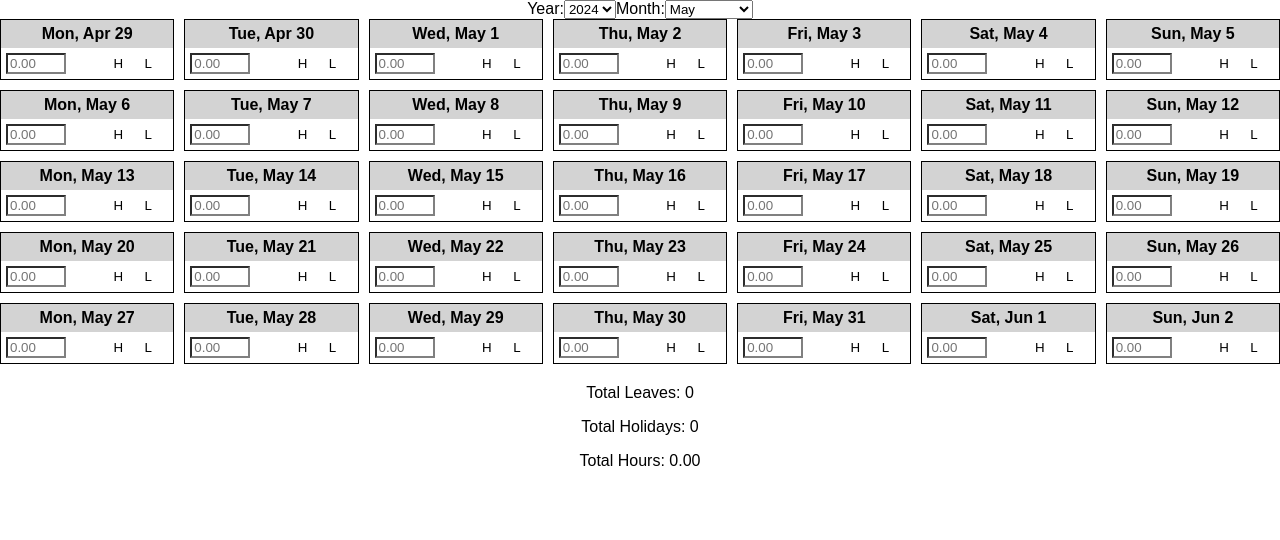
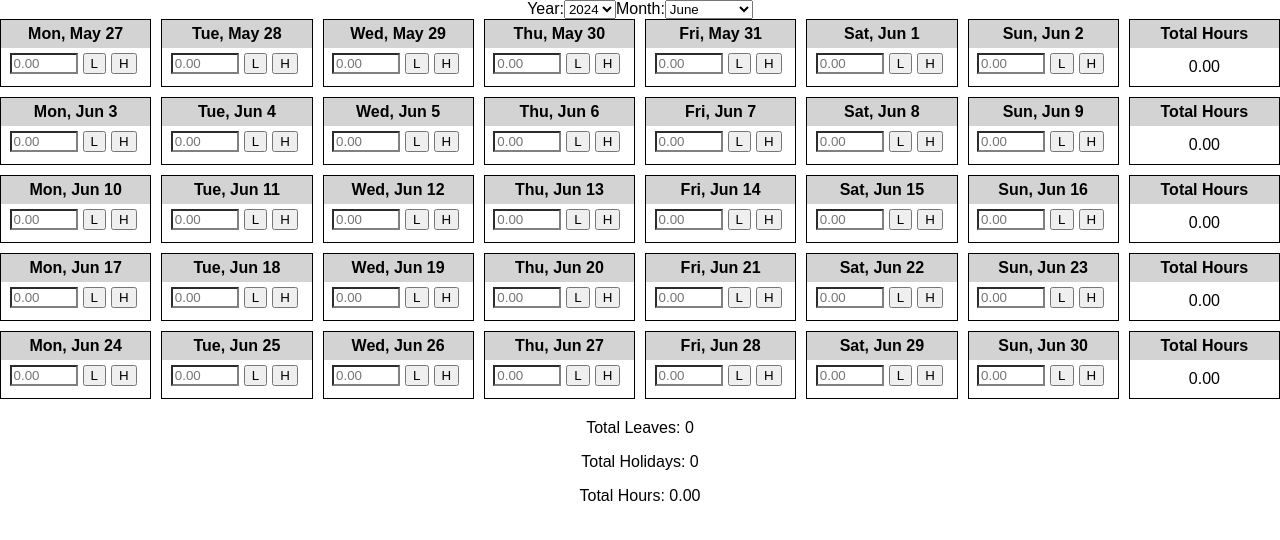
Before and after one commit to MukulRane/holiday-leaves-counter, a React (Create React App) app: page / in a window 1280 px wide. Shown: the top 540 px of the page. Built offline with nearby package versions, Linux system fonts and the light colour scheme.

Commit message:
Same date should get same data

```diff
--- a/src/App.css
+++ b/src/App.css
@@ -9,7 +9,7 @@
 
 .calendar {
   display: grid;
-  grid-template-columns: repeat(7, 1fr);
+  grid-template-columns: repeat(8, 1fr);
   gap: 10px;
 }
 
@@ -40,3 +40,7 @@ input {
 button {
   margin-right: 5px;
 }
+
+.total-hours {
+  padding: 5px;
+}
--- a/src/App.js
+++ b/src/App.js
@@ -6,22 +6,15 @@ import './App.css';
 
 const App = () => {
   const [year, setYear] = useState(2024);
-  const [month, setMonth] = useState(4); // May is month 4 (0-indexed)
+  const [month, setMonth] = useState(5); // May is month 5 (0-indexed)
   const [days, setDays] = useState([]);
-  const [monthData, setMonthData] = useState({});
 
   useEffect(() => {
-    const key = `${year}-${month}`;
-    if (monthData[key]) {
-      setDays(generateDays(year, parseInt(month), monthData));
-    } else {
-      const newDays = generateDays(year, parseInt(month), monthData);
-      setMonthData((prevData) => ({ ...prevData, [key]: newDays }));
-      setDays(newDays);
-    }
+    const newDays = generateDays(year, parseInt(month));
+    setDays(newDays);
   }, [year, month]);
 
-  const generateDays = (year, month, existingData = {}) => {
+  const generateDays = (year, month) => {
     const daysArray = [];
     const firstDayOfMonth = new Date(year, month, 1).getDay();
     const daysInMonth = new Date(year, month + 1, 0).getDate();
@@ -39,15 +32,15 @@ const App = () => {
     const prevMonthLastDate = new Date(prevMonthYear, prevMonth + 1, 0).getDate();
     for (let i = prevMonthLastDate - startDay + 1; i <= prevMonthLastDate; i++) {
       const date = new Date(prevMonthYear, prevMonth, i);
-      const existingDay = findExistingDay(existingData, date);
-      daysArray.push(existingDay || { name: date.toLocaleString('en-us', { weekday: 'short' }), date, status: '', hours: '' });
+      const storedDay = JSON.parse(localStorage.getItem(date.toString())) || { name: date.toLocaleString('en-us', { weekday: 'short' }), date: date.toString(), status: '', hours: '' };
+      daysArray.push(storedDay);
     }
 
     // Current month days
     for (let i = 1; i <= daysInMonth; i++) {
       const date = new Date(year, month, i);
-      const existingDay = findExistingDay(existingData, date);
-      daysArray.push(existingDay || { name: date.toLocaleString('en-us', { weekday: 'short' }), date, status: '', hours: '' });
+      const storedDay = JSON.parse(localStorage.getItem(date.toString())) || { name: date.toLocaleString('en-us', { weekday: 'short' }), date: date.toString(), status: '', hours: '' };
+      daysArray.push(storedDay);
     }
 
     // Fill the remaining cells with the next month's days if needed
@@ -55,48 +48,25 @@ const App = () => {
     let nextMonthDay = 1;
     while (daysArray.length < totalCells) {
       const date = new Date(nextMonthYear, nextMonth, nextMonthDay++);
-      const existingDay = findExistingDay(existingData, date);
-      daysArray.push(existingDay || { name: date.toLocaleString('en-us', { weekday: 'short' }), date, status: '', hours: '' });
+      const storedDay = JSON.parse(localStorage.getItem(date.toString())) || { name: date.toLocaleString('en-us', { weekday: 'short' }), date: date.toString(), status: '', hours: '' };
+      daysArray.push(storedDay);
     }
 
-    // Ensure only 35 days are returned
-    return daysArray.slice(0, totalCells);
-  };
-
-  const findExistingDay = (existingData, date) => {
-    for (let key in existingData) {
-      const day = existingData[key].find(day => day.date.getTime() === date.getTime());
-      if (day) {
-        return day;
-      }
-    }
-    return null;
+    return daysArray;
   };
 
   const updateStatus = (date, newStatus, newHours) => {
-    const key = `${year}-${month}`;
+    console.log(`Updating status for ${date}: status=${newStatus}, hours=${newHours}`);
     const updatedDays = days.map((day) => {
-      if (day.date.getTime() === new Date(date).getTime()) {
+      if (day.date && new Date(day.date).getTime() === new Date(date).getTime()) {
         return { ...day, status: newStatus, hours: newHours };
       }
       return day;
     });
 
     setDays(updatedDays);
-    setMonthData((prevData) => {
-      const updatedData = { ...prevData };
-      updatedData[key] = updatedDays;
-      // Update overlapping days in other months
-      for (let k in updatedData) {
-        updatedData[k] = updatedData[k].map((day) => {
-          if (day.date.getTime() === new Date(date).getTime()) {
-            return { ...day, status: newStatus, hours: newHours };
-          }
-          return day;
-        });
-      }
-      return updatedData;
-    });
+    localStorage.setItem(date, JSON.stringify({ date, status: newStatus, hours: newHours }));
+    console.log('Data updated in localStorage:', JSON.parse(localStorage.getItem(date)));
   };
 
   const calculateTotalLeaves = () => {
@@ -109,17 +79,37 @@ const App = () => {
 
   const calculateTotalHours = () => {
     return days.reduce((total, day) => {
-      if (!isNaN(parseFloat(day.hours))) {
+      if (!isNaN(parseFloat(day.hours)) && day.name !== 'Total Hours') {
         return total + parseFloat(day.hours);
       }
       return total;
     }, 0);
   };
 
+  const renderDaysWithTotals = () => {
+    const daysWithTotals = [];
+    for (let i = 0; i < days.length; i++) {
+      daysWithTotals.push(days[i]);
+      if ((i + 1) % 7 === 0) {
+        daysWithTotals.push({ name: 'Total Hours', date: null, status: '', hours: calculateWeekHours(days, i - 6, i + 1) });
+      }
+    }
+    return daysWithTotals;
+  };
+
+  const calculateWeekHours = (daysArray, start, end) => {
+    const weekDays = daysArray.slice(start, end);
+    const totalHours = weekDays.reduce((sum, day) => {
+      const hours = parseFloat(day.hours) || 0;
+      return sum + hours;
+    }, 0);
+    return totalHours.toFixed(2);
+  };
+
   return (
     <div className="App">
       <Header year={year} month={month} setYear={setYear} setMonth={setMonth} />
-      <Calendar days={days} updateStatus={updateStatus} />
+      <Calendar days={renderDaysWithTotals()} updateStatus={updateStatus} />
       <Summary
         totalLeaves={calculateTotalLeaves()}
         totalHolidays={calculateTotalHolidays()}
--- a/src/components/Day.css
+++ b/src/components/Day.css
@@ -1,25 +1,46 @@
-.input-wrapper {
-  position: relative;
-  display: flex;
-  align-items: center;
+.App {
+  font-family: Arial, sans-serif;
+  text-align: center;
+}
+
+.header {
+  margin: 20px;
+}
+
+.calendar {
+  display: grid;
+  grid-template-columns: repeat(8, 1fr);
+  gap: 10px;
+}
+
+.day {
+  border: 1px solid black;
+}
+
+.day-header {
+  background-color: lightgrey;
+  font-weight: bold;
+  padding: 5px;
+}
+
+.day-body {
+  background-color: white;
+  padding: 5px;
+}
+
+.summary {
+  margin-top: 20px;
 }
 
 input {
-  width: 100%;
-  box-sizing: border-box;
+  width: 60px;
+  margin-right: 5px;
 }
 
-.status-btn {
-  position: absolute;
-  right: 0;
-  top: 0;
-  bottom: 0;
-  width: 30px;
-  border: none;
-  background: none;
-  cursor: pointer;
+button {
+  margin-right: 5px;
 }
 
-.status-btn + .status-btn {
-  right: 30px; /* Adjust based on button width */
+.total-hours {
+  padding: 5px;
 }
--- a/src/components/Day.js
+++ b/src/components/Day.js
@@ -43,7 +43,11 @@ const Day = ({ day, updateStatus }) => {
   };
 
   const formatDateHeader = () => {
-    return day.date.toLocaleDateString('en-US', { weekday: 'short', day: 'numeric', month: 'short' });
+    if (day.name === 'Total Hours') {
+      return 'Total Hours';
+    }
+    const date = new Date(day.date);
+    return date.toLocaleDateString('en-US', { weekday: 'short', day: 'numeric', month: 'short' });
   };
 
   return (
@@ -53,6 +57,10 @@ const Day = ({ day, updateStatus }) => {
       </div>
       <div className="day-body" style={{ backgroundColor: 'white' }}>
         <div className="input-wrapper">
+          {day.name === 'Total Hours' ? (
+            <div className="total-hours">{day.hours || '0.00'}</div>
+          ) : (
+            <>
               <input
                 type="text"
                 value={status === 'L' ? 'LEAVE' : status === 'H' ? 'HOLIDAY' : inputValue}
@@ -70,6 +78,8 @@ const Day = ({ day, updateStatus }) => {
                   <button onClick={() => handleStatus('H')} className="status-btn">H</button>
                 </>
               )}
+            </>
+          )}
         </div>
       </div>
     </div>
```
Lines whose indentation alone changed are shown as unchanged.
